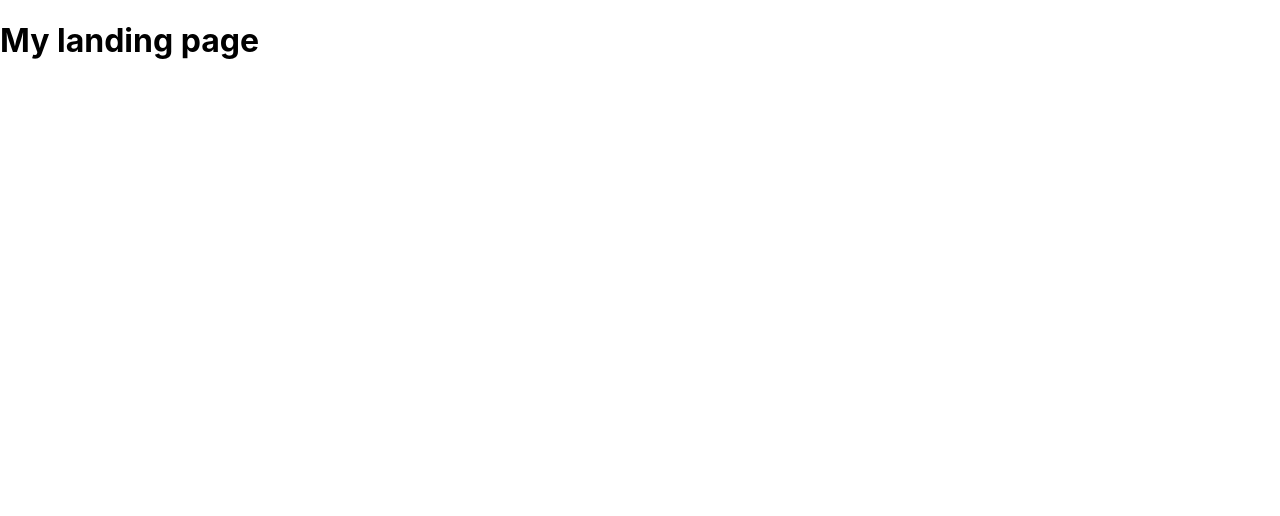
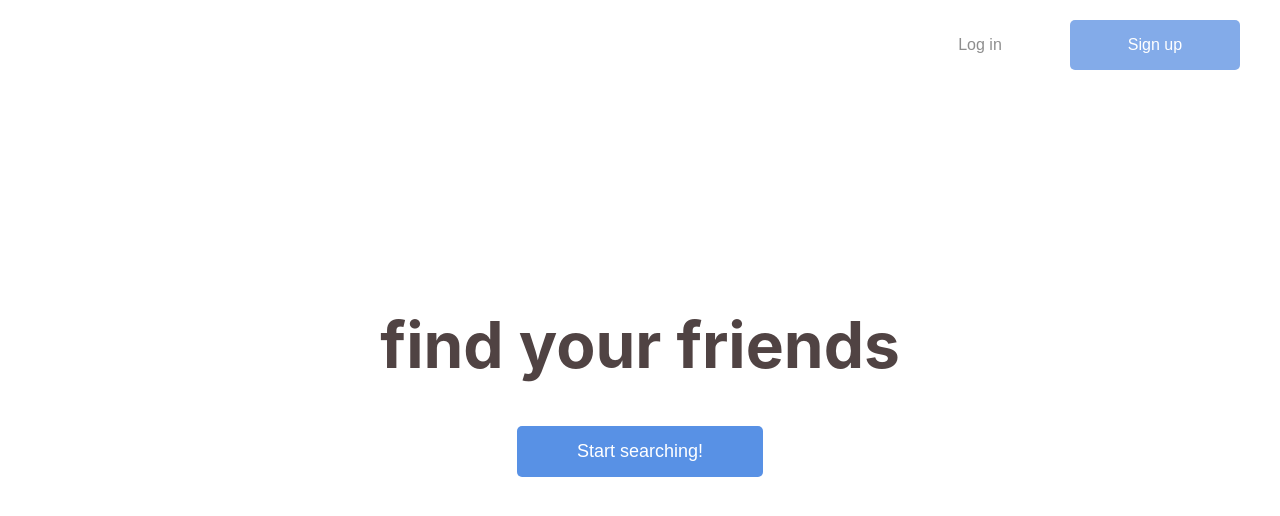
Before and after one commit to csesoc/trainee-7-23t2, a React (Create React App) app in the folder client/: page / in a window 1280 px wide. Shown: the top 516 px of the page. Built offline with nearby package versions, Linux system fonts and the light colour scheme.

Commit message:
Add basic front-end for landing page

```diff
--- /dev/null
+++ b/client/src/components/LandingPage/Forms.js
@@ -0,0 +1,85 @@
+import { useNavigate } from "react-router-dom";
+
+const Modals = {
+    SignUp: "signUp",
+    Login: "logIn",
+    None: "None"
+}
+
+const FormInput = ({ inputName = "Input", inputType = "text" }) => {
+    return (
+        <div>
+            <p>{inputName}</p>
+            <input type={inputType}></input>
+        </div>
+    );
+}
+
+const LoginForm = ({ activeModal = Modals.None }) => {
+
+    let loginClassName = (activeModal === Modals.Login) ? "modal" : "modal invisible";
+    let navigate = useNavigate();
+
+    function handleSubmit() {
+        // todo: log the user in
+        navigate("/map");
+    }
+
+    return (
+        <div className={loginClassName}>
+            <h2>Login</h2>
+            <p className="error-message invisible">Error message</p>
+            <form className="form-input">
+                <FormInput inputName="Username" />
+                <FormInput inputName="Password" inputType="password" />
+                <input
+                    type="submit"
+                    className="submit-button"
+                    value="Log in"
+                    onClick={handleSubmit} // todo: change to onSubmit once the form's connected
+                ></input>
+            </form>
+        </div>
+    );
+};
+
+const SignUpForm = ({ activeModal = Modals.None }) => {
+
+    let signinClassName = (activeModal === Modals.SignUp) ? "modal" : "modal invisible";
+    let navigate = useNavigate();
+
+    function handleSubmit() {
+        // todo: create a new user and log them in
+        navigate("/map");
+    }
+
+    return (
+        <div className={signinClassName}>
+            <h2>Sign up</h2>
+            <p className="error-message invisible">Error message</p>
+            <form className="form-input">
+                <FormInput inputName="Username" />
+                <FormInput inputName="Password" inputType="password" />
+                <FormInput inputName="Confirm password" inputType="password" />
+                <input
+                    type="submit"
+                    className="submit-button"
+                    value="Sign up"
+                    onClick={handleSubmit} // todo: change to onSubmit once the form's connected
+                ></input>
+            </form>
+        </div>
+    );
+}
+
+const GreyOut = ({ activeModal = Modals.None, onGreyClick }) => {
+
+    let greyOutClasses =  "grey-out" ;
+    if (!(activeModal === Modals.SignUp || activeModal === Modals.Login)) {
+        greyOutClasses += " invisible";
+    }
+
+    return (<div className={greyOutClasses} onClick={onGreyClick}></div>);
+}
+
+export { LoginForm, SignUpForm, GreyOut};
--- a/client/src/components/LandingPage/LandingPage.css
+++ b/client/src/components/LandingPage/LandingPage.css
@@ -0,0 +1,182 @@
+/* nav bar */
+nav {
+    display: flex;
+    justify-content: flex-end;
+
+    top: 0px;
+    left: 0px;
+    position: sticky;
+
+    height: 90px;
+    width: 100vw;
+}
+
+nav>button {
+    border: none;
+    font-size: 16px;
+}
+
+#nav-log-in {
+    width: 100px;
+    margin: 20px;
+    background-color: white;
+    color: rgb(142, 142, 142);
+}
+
+#nav-log-in:hover {
+    cursor: pointer;
+    color: #5891E5;
+    padding: 0px 5px;
+}
+
+#nav-sign-up {
+    width: 170px;
+    color: white;
+    border-radius: 5px;
+    margin: 20px 40px 20px 20px;
+    background-color: #83ABE9;
+}
+
+#nav-sign-up:hover {
+    cursor: pointer;
+    background-color: #5891E5;
+}
+
+/* main page */
+
+#title {
+    position: absolute;
+    width: 100%;
+    height: 70%;
+
+    display: flex;
+    flex-direction: column;
+    align-items: center;
+    justify-content: center;
+}
+
+#title>h1 {
+    font-size: 64px;
+    color: #504343;
+}
+
+#title>button {
+    border: none;
+    background-color: #5891E5;
+    color: white;
+
+    font-size: 18px;
+    padding: 15px 60px 15px 60px;
+    border-radius: 5px;
+}
+
+#title>button:hover {
+    cursor: pointer;
+    background-color: #3769c7;
+}
+
+#title>button:focus {
+    cursor: pointer;
+    background-color: #2f5490;
+}
+
+#root {
+    width: 100vw;
+    height: 100vh;
+}
+
+/* modal button */
+
+.modal {
+    position: absolute;
+    top: 50%;
+    left: 50%;
+    transform: translate(-50%, -50%);
+    z-index: 2;
+
+    padding: 40px 60px 20px 60px;
+    border-radius: 5px;
+    width: 350px;
+
+    align-items: center;
+    background-color: white;
+}
+
+.modal>h2 {
+    text-align: center;
+    margin: 30px 0px 10px 0px;
+}
+
+.error-message {
+    text-align: center;
+    margin: 20px 0px -10px 0px;
+    font-size: 14px;
+    color: rgb(204, 87, 87);
+}
+
+.form-input {
+    display: flex;
+    flex-direction: column;
+}
+
+.form-input>div {
+    display: flex;
+    flex-direction: column;}
+
+.form-input>div>p {
+    font-size: 16px;
+    margin: 20px 0px 10px 0px;
+}
+
+.form-input>div>input {
+    height: 24px;
+    border: 0px;
+    border-radius: 5px;
+    border: #D3D3D3 1px solid;
+}
+
+.form-input>div>input:focus {
+    outline: none;
+    border: #7ba2db 1px solid;
+}
+
+.submit-button {
+    height: 50px;
+    width: 200px;
+    justify-self: center;
+    align-self: center;
+
+    background-color: #5589D9;
+    border: none;
+    border-radius: 5px;
+    margin: 50px 0px 30px 0px;
+    font-size: 18px;
+    color: white;
+}
+
+.submit-button:hover {
+    cursor: pointer;
+    background-color: #3d6cb8;
+}
+
+.submit-button:focus {
+    cursor: pointer;
+    background-color: #2f5490;
+}
+
+.grey-out {
+    z-index: 1;
+    width: 100%;
+    height: 100%;
+
+    position: absolute;
+    left: 0;
+    top: 0;
+
+    background-color: black;
+    opacity: 0.5;
+}
+
+.invisible {
+    display: none;
+}
--- a/client/src/components/LandingPage/LandingPage.js
+++ b/client/src/components/LandingPage/LandingPage.js
@@ -1,10 +1,59 @@
-// import "./LandingPage.css"
+import { useState } from "react";
+import { useNavigate } from "react-router-dom";
+
+import "./LandingPage.css";
+import { LoginForm } from "./Forms";
+import { SignUpForm } from "./Forms";
+import { GreyOut } from "./Forms";
+
+
+const Modals = {
+  SignUp: "signUp",
+  Login: "logIn",
+  None: "None"
+}
 
 const LandingPage = () => {
+
+  const [activeModal, setActiveModal] = useState(0);
+  let navigate = useNavigate();
+
+  // Clicking on the "start searching!" button
+  function handleSearchClick() {
+
+    // todo: check whether the user's signed in
+    // if user's signed in before, take them to map
+    // if not, chuck in setActiveModal(Modals.SignUp)
+
+    navigate("/map");
+  }
+
+  // Making the pop ups appear/disappear
+  function handleLogInClick() {
+    setActiveModal(Modals.Login);
+  }
+  function handleSignUpClick() {
+    setActiveModal(Modals.SignUp);
+  }
+  function handleGreyOutClick() {
+    setActiveModal(Modals.None);
+  }
+
   return (
-    <div>
-      <h1>My landing page</h1>
-    </div>
+    <>
+      <nav>
+        <button id="nav-log-in" onClick={handleLogInClick}>Log in</button>
+        <button id="nav-sign-up" onClick={handleSignUpClick}>Sign up</button>
+      </nav>
+      <div id="title">
+        <h1>find your friends</h1>
+        <button className="title-button" onClick={handleSearchClick}>Start searching!</button>
+      </div>
+      <LoginForm activeModal={activeModal} />
+      <SignUpForm activeModal={activeModal} />
+      <GreyOut activeModal={activeModal} onGreyClick={handleGreyOutClick} />
+    </>
   );
 };
+
 export default LandingPage;
```
Also changed, not shown: 1 other file (tests, documents, lock files or other folders).
